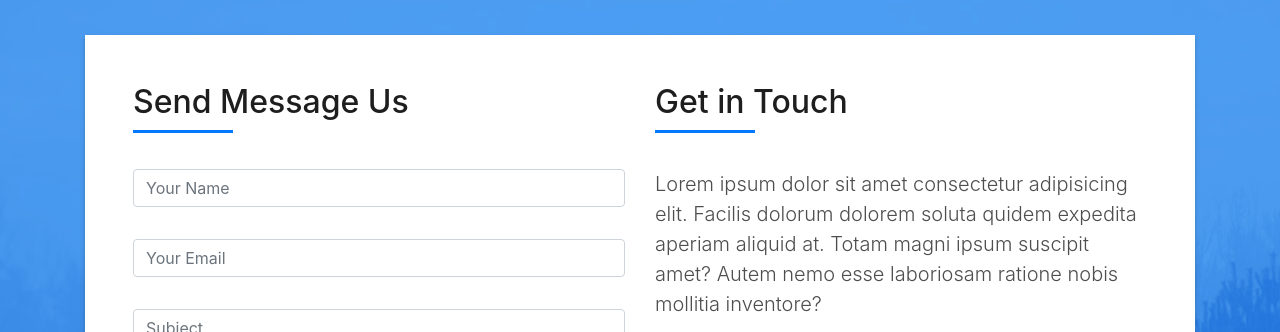
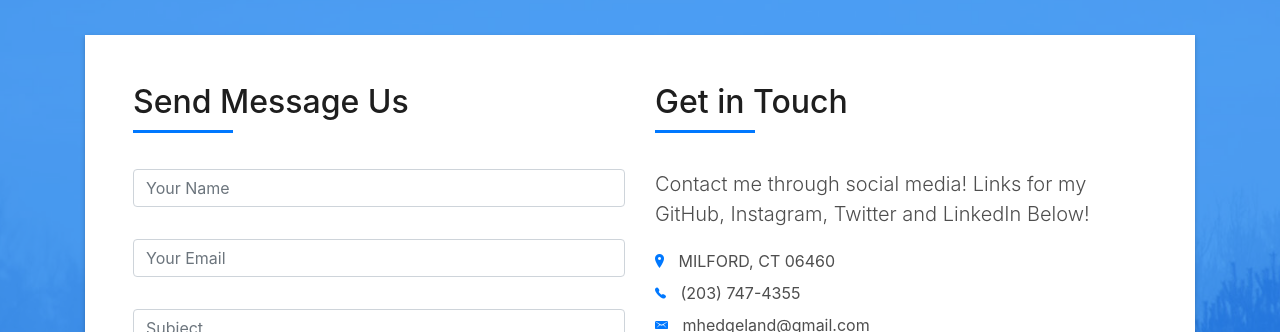
Before and after one commit to zmbslyr/zmbslyr.github.io, a plain HTML site: page index.html in a window 1280 px wide. Shown: the part 4070-4402 px from the top of the page. Drawn offline with Linux system fonts and the light colour scheme; files whose address does not match are found by name.

Commit message:
[GLOBAL][html] Tidied up Social Media section

```diff
--- a/index.html
+++ b/index.html
@@ -688,13 +688,10 @@
                   </div>
                   <div class="more-info">
                     <p class="lead">
-                      Lorem ipsum dolor sit amet consectetur adipisicing elit. Facilis dolorum dolorem soluta quidem
-                      expedita aperiam aliquid at.
-                      Totam magni ipsum suscipit amet? Autem nemo esse laboriosam ratione nobis
-                      mollitia inventore?
+                      Contact me through social media! Links for my GitHub, Instagram, Twitter and LinkedIn Below!
                     </p>
                     <ul class="list-ico">
-                      <li><span class="ion-ios-location"></span> 79 HILL ST MILFORD, CT 06460</li>
+                      <li><span class="ion-ios-location"></span> MILFORD, CT 06460</li>
                       <li><span class="ion-ios-telephone"></span> (203) 747-4355</li>
                       <li><span class="ion-email"></span> mhedgeland@gmail.com</li>
                     </ul>
```
